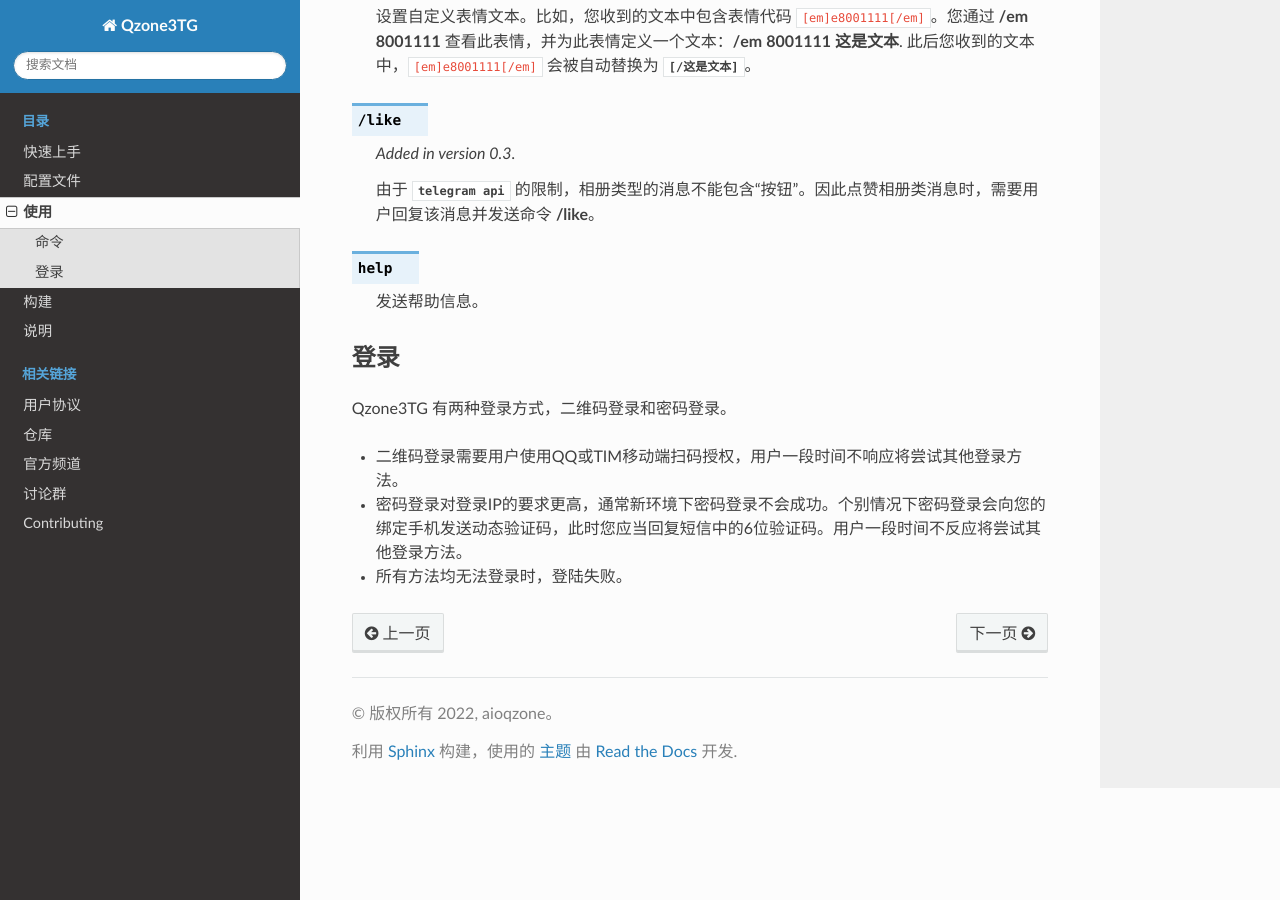
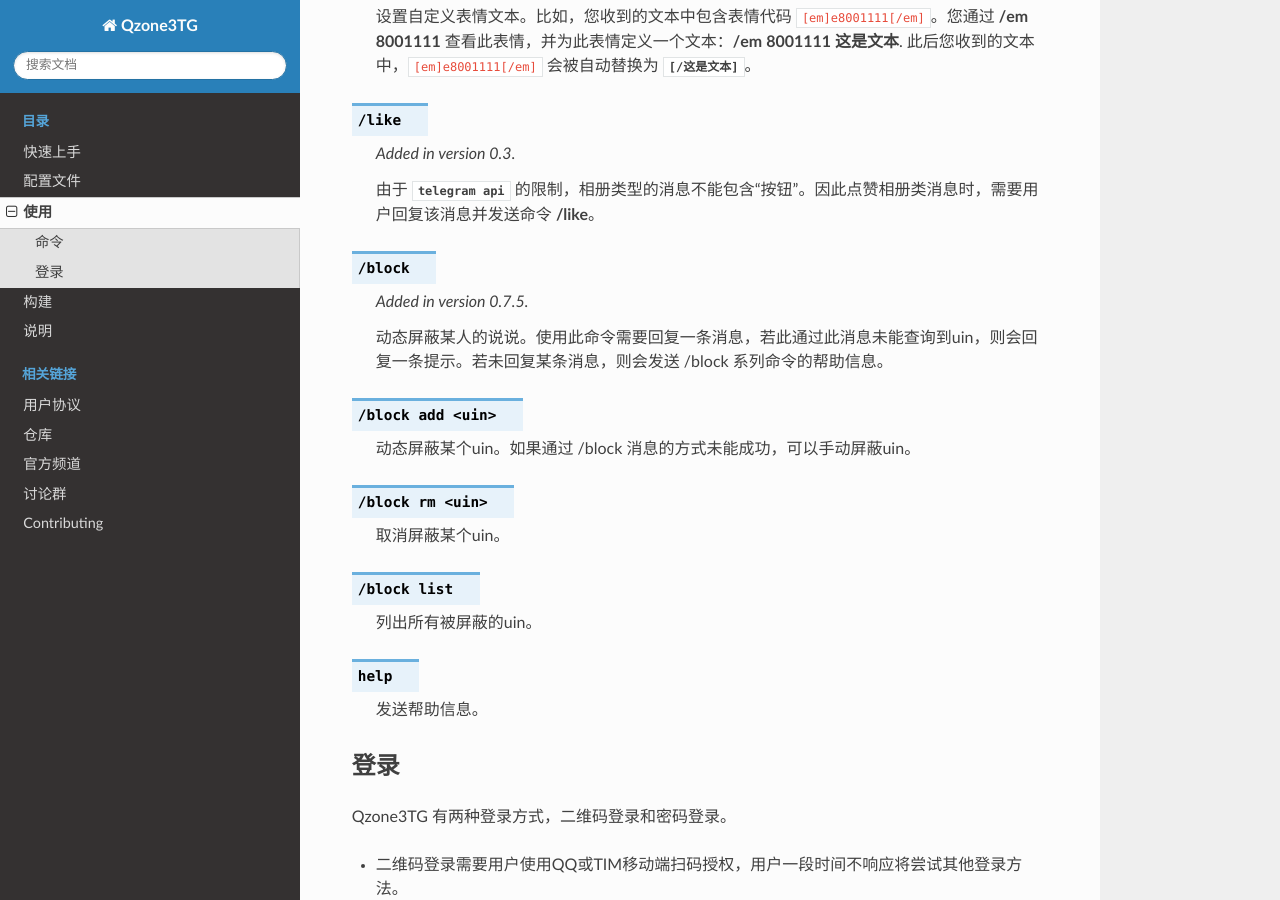
Before and after one commit to aioqzone/Qzone2TG, a Sphinx documentation site: the page built from doc/source/usage.rst, in a window 1280 px wide and 900 px high, scrolled down 1119 px. Built offline with Sphinx 7.4.7 and the Read the Docs theme 2.0.0, drawn with Linux system fonts in a browser that asks for light colours.

Commit message:
doc: update command help

```diff
--- a/doc/source/usage.rst
+++ b/doc/source/usage.rst
@@ -56,6 +56,25 @@
     由于 `!telegram api` 的限制，相册类型的消息不能包含“按钮”。因此点赞相册类消息时，需要用户回复该消息并发送命令
     :command:`/like`。
 
+.. option:: /block
+
+    .. versionadded:: 0.7.5
+
+    动态屏蔽某人的说说。使用此命令需要回复一条消息，若此通过此消息未能查询到uin，则会回复一条提示。若未回复某条消息，则会发送
+    /block 系列命令的帮助信息。
+
+.. option:: /block add <uin>
+
+    动态屏蔽某个uin。如果通过 /block 消息的方式未能成功，可以手动屏蔽uin。
+
+.. option:: /block rm <uin>
+
+    取消屏蔽某个uin。
+
+.. option:: /block list
+
+    列出所有被屏蔽的uin。
+
 .. option:: help
 
     发送帮助信息。
```
